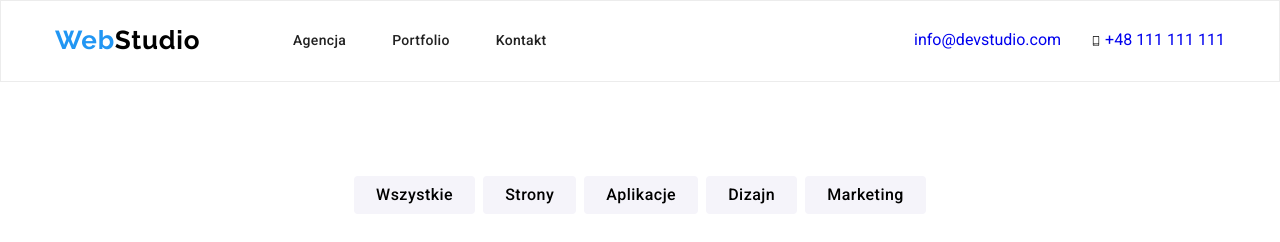
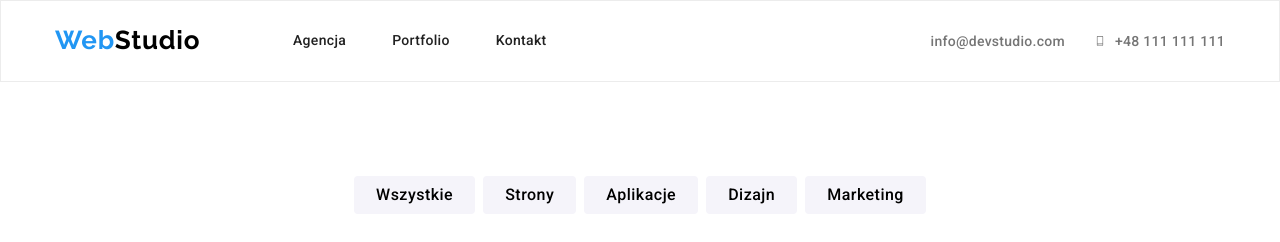
Before and after one commit to TobeGness/goit-markup-hw-06, a plain HTML site: page portfolio.html in a window 1280 px wide. Shown: the top 242 px of the page. Drawn offline with nearby package versions, Linux system fonts and the light colour scheme.

Commit message:
almost finished hw4

```diff
--- a/css/styles.css
+++ b/css/styles.css
@@ -107,7 +107,7 @@ svg {
   display: flex;
   flex-wrap: wrap;
   justify-content: space-between;
-  align-content: center;
+  align-items: center;
   gap: 30px;
 }
 
--- a/portfolio.html
+++ b/portfolio.html
@@ -41,17 +41,17 @@
           </ul>
         </nav>
         <div class="header-contacts">
-          <a href="mailto:info@devstudio.com" class="header-link-highlight"
-            ><svg width="16" height="12" class="header-icon-email">
+          <a href="mailto:info@devstudio.com" class="header-link-email"
+            ><svg width="16" height="12">
               <use href="./images/icons.svg#icon-email"></use>
             </svg>
-            <span class="header-email">info@devstudio.com</span></a
+            info@devstudio.com</a
           >
-          <a href="tel:+48111111111" class="header-link-highlight"
-            ><svg width="10" height="16" class="header-icon-phone">
+          <a href="tel:+48111111111" class="header-link-phone"
+            ><svg width="10" height="16">
               <use href="./images/icons.svg#icon-smartphone"></use>
             </svg>
-            <span class="header-phone">+48 111 111 111</span></a
+            +48 111 111 111</a
           >
         </div>
       </div>
@@ -229,22 +229,22 @@
         <div class="footer-join">
           <p class="footer-join-text">DOŁĄCZ DO NAS</p>
           <ul class="footer-icons">
-            <li class="footer-icon-container">
+            <li tabindex="0" class="footer-icon-container">
               <svg class="footer-icon">
                 <use href="./images/icons.svg#icon-instagram"></use>
               </svg>
             </li>
-            <li class="footer-icon-container">
+            <li tabindex="0" class="footer-icon-container">
               <svg class="footer-icon">
                 <use href="./images/icons.svg#icon-twitter"></use>
               </svg>
             </li>
-            <li class="footer-icon-container">
+            <li tabindex="0" class="footer-icon-container">
               <svg class="footer-icon">
                 <use href="./images/icons.svg#icon-facebook"></use>
               </svg>
             </li>
-            <li class="footer-icon-container">
+            <li tabindex="0" class="footer-icon-container">
               <svg class="footer-icon">
                 <use href="./images/icons.svg#icon-linkedin"></use>
               </svg>
```
Also changed, not shown: images/icons.svg.
